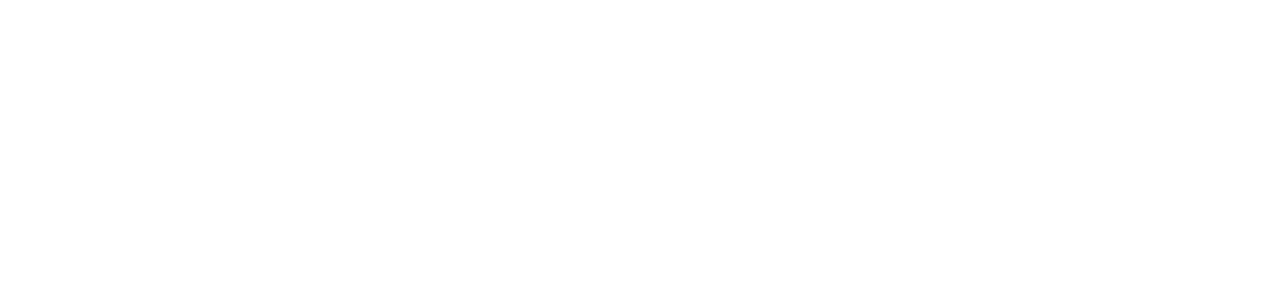
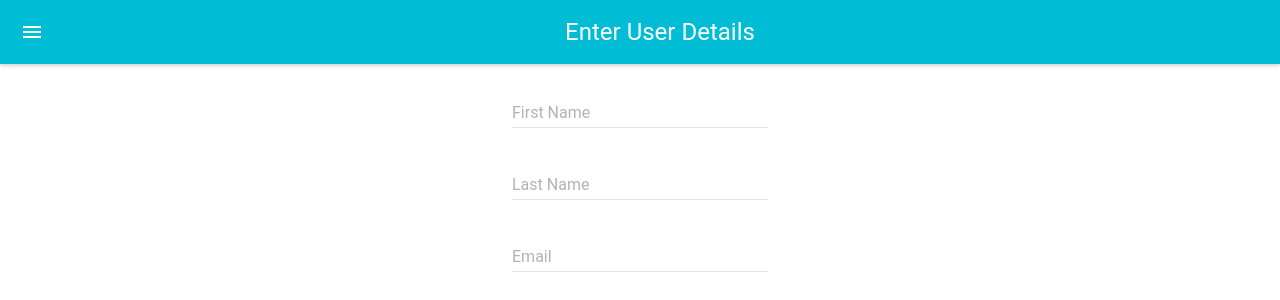
Before and after one commit to timwleee/step_forms_materialize, a React (Create React App) app: page / in a window 1280 px wide. Shown: the top 300 px of the page. Built offline with nearby package versions, Linux system fonts and the light colour scheme.

Commit message:
Began creating form using material-ui

```diff
--- a/src/components/FormUserDetails.js
+++ b/src/components/FormUserDetails.js
@@ -1,11 +1,43 @@
 import React, { Component } from 'react'
+import MuiThemeProvider from 'material-ui/styles/MuiThemeProvider';
+import AppBar from 'material-ui/AppBar';
+import TextField from 'material-ui/TextField';
+import RaisedButton from 'material-ui/RaisedButton';
 
 export class FormUserDetails extends Component {
+    continue = e => {
+        e.preventDefault();
+        this.props.nextStep();
+    }
+
   render() {
+      const { values, handleChange } = this.props;
     return (
-      <div>
-
-      </div>
+      <MuiThemeProvider>
+        <React.Fragment>
+            <AppBar title="Enter User Details" />
+            <TextField
+                hintText="Enter Your First Name"
+                floatingLabelText="First Name"
+                onChange={handleChange('firstName')}
+                defaultValue={values.firstName}
+            />
+            <br/>
+            <TextField
+                hintText="Enter Your Last Name"
+                floatingLabelText="Last Name"
+                onChange={handleChange('lastName')}
+                defaultValue={values.lastName}
+            />
+            <br/>
+            <TextField
+                hintText="Enter Your Email"
+                floatingLabelText="Email"
+                onChange={handleChange('email')}
+                defaultValue={values.email}
+            />
+        </React.Fragment>
+      </MuiThemeProvider>
     )
   }
 }
--- a/src/components/UserForm.js
+++ b/src/components/UserForm.js
@@ -39,12 +39,12 @@
     const { firstName, lastName, email, occupation, city, bio } = this.state;
     const values = { firstName, lastName, email, occupation, city, bio };
 
-    switch(step) {
+    switch (step) {
         case 1:
             return (
                 <FormUserDetails
                 nextStep = {this.nextStep}
-                handleChange = {this.handleCange}
+                handleChange = {this.handleChange}
                 values={values}
                 />
             )
@@ -57,7 +57,7 @@
     }
     return (
       <div>
-
+        Hi
       </div>
     )
   }
```
